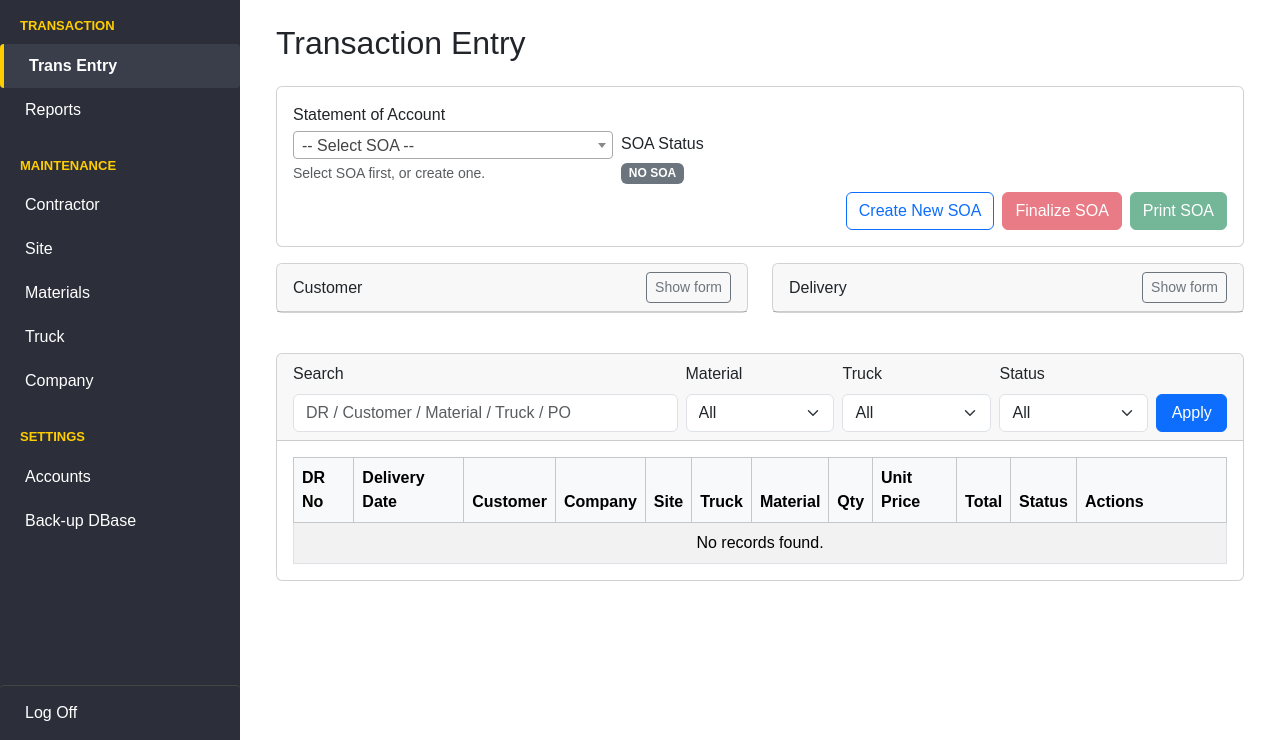
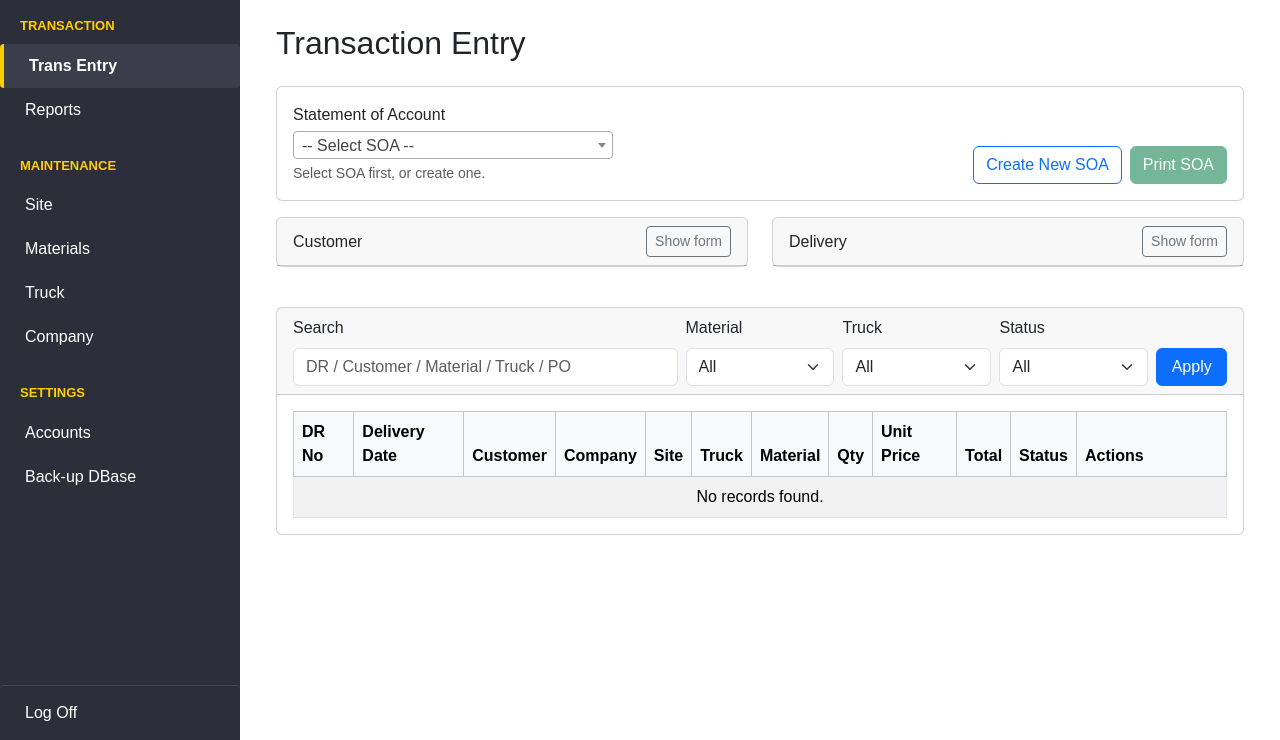
Before and after one commit to ryxnp/aggresand-sales, a PHP site: page /main.php in a window 1280 px wide. Shown: the part 60-800 px from the top of the page. Run offline with PHP 8.4, Linux system fonts and the light colour scheme; a user stored in the database is signed in; data comes from the database, SQL or seed files in the repository; some libraries are stand-ins or nearby versions.

Commit message:
Removed Contractor & Finalization Process

```diff
--- /dev/null
+++ b/config/settings.php
@@ -0,0 +1,4 @@
+<?php
+define('ENABLE_CONTRACTOR', false);
+
+?>
--- a/include/sidebar.php
+++ b/include/sidebar.php
@@ -8,7 +8,7 @@
 
     <div class="sidebar-section">
       <div class="sidebar-title">MAINTENANCE</div>
-      <div class="sidebar-link" data-page="contractor.php">Contractor</div>
+      <!-- <div class="sidebar-link" data-page="contractor.php">Contractor</div> -->
       <div class="sidebar-link" data-page="site.php">Site</div>
       <div class="sidebar-link" data-page="materials.php">Materials</div>
       <div class="sidebar-link" data-page="truck.php">Truck</div>
--- a/js/trans_entry.js
+++ b/js/trans_entry.js
@@ -341,8 +341,6 @@ function initCollapseToggles() {
 function initSOABar() {
         const $soaSelect = $('#soa_select');
         const $soaHidden = $('#soa_id');
-        const $badge = $('#soa_status_badge');
-        const $btnFinalize = $('#btn_finalize_soa');
         const $btnPrint = $('#btn_print_soa');
         const $btnCreate = $('#btn_open_create_soa');
 
@@ -356,30 +354,18 @@ function initSOABar() {
             $('#delivery-form').toggleClass('opacity-50', disabled);
         }
 
-        function setBadge(status) {
-            $badge.removeClass();
-            if (!status) {
-                $badge.addClass('badge bg-secondary').text('NO SOA');
-            } else if (status === 'finalized') {
-                $badge.addClass('badge bg-success').text('FINALIZED');
-            } else {
-                $badge.addClass('badge bg-warning text-dark').text('DRAFT');
-            }
-        }
-
         function applySOAState(soaId) {
-            const status = window.SOA_STATUS_MAP?.[soaId] || '';
 
     $soaHidden.val(soaId || '');
-            setBadge(status);
 
-            const isFinal = status === 'finalized';
-            disableDelivery(!soaId || isFinal);
+    // Disable delivery ONLY if no SOA
+    disableDelivery(!soaId);
 
-            $btnFinalize.prop('disabled', !soaId || isFinal);
+    // Create SOA button
     $btnCreate.prop('disabled', !!soaId);
 
-            if (soaId && isFinal) {
+    // ✅ PRINT: enabled whenever SOA exists
+    if (soaId) {
         $btnPrint
             .attr('href', 'pages/reports_print.php?soa_id=' + soaId)
             .css({ pointerEvents: 'auto', opacity: 1 });
@@ -405,9 +391,4 @@ function initSOABar() {
             $soaSelect.val(initialSOA).trigger('change.select2');
         }
         applySOAState($soaSelect.val());
-
-        $btnFinalize.on('click', function () {
-            if (!confirm('Finalize this SOA?\nThis cannot be undone.')) return;
-            this.closest('form').submit();
-        });
     }
--- a/pages/reports_print.php
+++ b/pages/reports_print.php
@@ -44,10 +44,6 @@ $soa = $soaStmt->fetch(PDO::FETCH_ASSOC);
 
 if (!$soa) {
     die('SOA not found');
-}
-
-if ($soa['status'] !== 'finalized') {
-    die('SOA is not finalized');
 }
 
 /* =========================
--- a/pages/trans_entry.php
+++ b/pages/trans_entry.php
@@ -18,7 +18,7 @@ $soa = null;
 
 if ($soa_id > 0) {
     $stmt = $conn->prepare("
-        SELECT soa_id, soa_no, company_id, site_id, terms, status
+        SELECT soa_id, soa_no, company_id, site_id, terms
         FROM statement_of_account
         WHERE soa_id = :id AND is_deleted = 0
         LIMIT 1
@@ -117,46 +117,6 @@ if ($_SERVER['REQUEST_METHOD'] === 'POST') {
 
                 $_SESSION['alert'] = ['type' => 'success', 'message' => "SOA created ($soa_no)"];
                 header("Location: /main.php#trans_entry.php?soa_id=".$newSOAId);
-                exit;
-            }
-
-            if ($action === 'finalize') {
-                $soa_id_post = (int)($_POST['soa_id'] ?? 0);
-                if ($soa_id_post <= 0) throw new Exception('Invalid SOA');
-
-                $stmt = $conn->prepare("
-                    SELECT * FROM statement_of_account
-                    WHERE soa_id = :id AND is_deleted = 0
-                    LIMIT 1
-                ");
-                $stmt->execute([':id' => $soa_id_post]);
-                $oldSOA = $stmt->fetch(PDO::FETCH_ASSOC);
-                if (!$oldSOA) throw new Exception('SOA not found');
-
-                if (($oldSOA['status'] ?? '') === 'finalized') {
-                    throw new Exception('SOA already finalized');
-                }
-
-                $audit = audit_on_update($admin);
-
-                $upd = $conn->prepare("
-                    UPDATE statement_of_account
-                    SET status = 'finalized',
-                        billing_date = CURRENT_DATE,
-                        date_edited = :date_edited,
-                        edited_by = :edited_by
-                    WHERE soa_id = :id
-                ");
-                $upd->execute([
-                    ':id'         => $soa_id_post,
-                    ':date_edited'=> $audit['date_edited'],
-                    ':edited_by'  => $audit['edited_by'],
-                ]);
-
-                audit_log('statement_of_account', $soa_id_post, 'FINALIZE', $oldSOA, ['status' => 'finalized'], $admin);
-
-                $_SESSION['alert'] = ['type' => 'success', 'message' => 'SOA finalized (Deliveries locked)'];
-                header("Location: /main.php#trans_entry.php?soa_id=".$soa_id_post);
                 exit;
             }
 
@@ -324,7 +284,6 @@ if ($_SERVER['REQUEST_METHOD'] === 'POST') {
             $soaStmt->execute([':id' => $soa_id_post]);
             $soaRow = $soaStmt->fetch(PDO::FETCH_ASSOC);
             if (!$soaRow) throw new Exception('Invalid SOA selected');
-            if (($soaRow['status'] ?? '') === 'finalized') throw new Exception('SOA is finalized. Deliveries are locked.');
 
             // normalize once
             $dr_no = trim((string)$dr_no);
@@ -442,9 +401,6 @@ if ($_SERVER['REQUEST_METHOD'] === 'POST') {
                 if (!empty($oldData['soa_id'])) {
                     $chk = $conn->prepare("SELECT status FROM statement_of_account WHERE soa_id=:sid AND is_deleted=0");
                     $chk->execute([':sid'=>$oldData['soa_id']]);
-                    if ($chk->fetchColumn() === 'finalized') {
-                        throw new Exception('Delivery belongs to a finalized SOA');
-                    }
                 }
 
                 $audit = audit_on_update($admin);
@@ -561,7 +517,6 @@ $soas = $conn->query("
     JOIN company co ON s.company_id = co.company_id
     JOIN site si ON s.site_id = si.site_id
     WHERE s.is_deleted = 0
-      AND s.status IN ('draft','finalized')
     ORDER BY s.date_created DESC, s.soa_id DESC
 ")->fetchAll(PDO::FETCH_ASSOC);
 
@@ -786,19 +741,6 @@ $queryBase = http_build_query([
                 </div>
             </div>
 
-            <div style="min-width:220px;">
-                <label class="form-label mb-1">SOA Status</label><br>
-                <?php
-                $badge = 'secondary';
-                $label = 'No SOA Selected';
-                if ($soa) {
-                    if ($soa['status'] === 'finalized') { $badge='success'; $label='Finalized'; }
-                    else { $badge='danger'; $label=ucfirst($soa['status']); }
-                }
-                ?>
-                <span class="badge bg-<?= $badge ?>" id="soa_status_badge"><?= htmlspecialchars($label) ?></span>
-            </div>
-
             <div class="ms-auto d-flex gap-2">
                 <button type="button"
                         class="btn btn-outline-primary"
@@ -809,30 +751,13 @@ $queryBase = http_build_query([
                     Create New SOA
                 </button>
 
-                <form method="POST" action="pages/trans_entry.php" class="m-0 p-0">
-                    <input type="hidden" name="form_type" value="soa">
-                    <input type="hidden" name="action" value="finalize">
-                    <input type="hidden" name="soa_id" value="<?= (int)$soa_id ?>">
-                    <button type="button"
-                            class="btn btn-danger"
-                            id="btn_finalize_soa"
-                            <?= (!$soa || $soa['status'] === 'finalized') ? 'disabled' : '' ?>>
-                        Finalize SOA
-                    </button>
-
-                </form>
-
                 <a class="btn btn-success"
-                id="btn_print_soa"
-                target="_blank"
-                href="<?= ($soa && $soa['status'] !== 'draft')
-                        ? 'pages/reports_print.php?soa_id='.(int)$soa_id
-                        : '#' ?>"
-                style="<?= ($soa && $soa['status'] !== 'draft')
-                        ? ''
-                        : 'pointer-events:none; opacity:.6;' ?>">
-                    Print SOA
-                </a>
+                    id="btn_print_soa"
+                    target="_blank"
+                    href="<?= $soa ? 'pages/reports_print.php?soa_id='.(int)$soa_id : '#' ?>"
+                    <?= !$soa ? 'style="pointer-events:none; opacity:.6;"' : '' ?>>
+                        Print SOA
+                    </a>
             </div>
 
         </div>
@@ -943,15 +868,11 @@ $queryBase = http_build_query([
                 </div>
 
                 <div id="deliveryFormCollapse" class="collapse">
-                    <?php $soaLocked = (!$soa || ($soa['status'] ?? '') === 'finalized'); ?>
+                    <?php $soaLocked = (!$soa); ?>
 
                     <?php if (!$soa): ?>
                         <div class="alert alert-warning m-3">
                             Please select or create an SOA to enable delivery entry.
-                        </div>
-                    <?php elseif (($soa['status'] ?? '') === 'finalized'): ?>
-                        <div class="alert alert-info m-3">
-                            This SOA is finalized. Deliveries are locked.
                         </div>
                     <?php endif; ?>
 
@@ -1037,7 +958,7 @@ $queryBase = http_build_query([
                                 </select>
                             </div>
 
-                            <button type="submit" class="btn btn-success" <?= ($soa && ($soa['status'] ?? '') === 'finalized') ? 'disabled' : '' ?> id="delivery-submit-btn">
+                            <button type="submit" class="btn btn-success" id="delivery-submit-btn">
                                 Save Delivery
                             </button>
                             <button type="button"
@@ -1184,7 +1105,7 @@ $queryBase = http_build_query([
                                     <input type="hidden" name="action" value="delete">
                                     <input type="hidden" name="del_id" value="<?= (int)$r['del_id'] ?>">
                                     <input type="hidden" name="soa_id" value="<?= (int)$soa_id ?>">
-                                    <button class="btn btn-sm btn-danger" <?= ($soa && ($soa['status'] ?? '') === 'finalized') ? 'disabled' : '' ?>>Delete</button>
+                                    <button class="btn btn-sm btn-danger">Delete</button>
                                 </form>
                             </td>
                         </tr>
@@ -1290,12 +1211,7 @@ $queryBase = http_build_query([
 </div>
 
 <script>
-window.currentSOAStatus = <?= json_encode($soa['status'] ?? null) ?>;
 window.currentSOAId     = <?= json_encode($soa_id) ?>;
-
-window.SOA_STATUS_MAP = <?= json_encode(
-  array_column($soas, 'status', 'soa_id')
-) ?>;
 
 document.addEventListener('shown.bs.modal', function (event) {
     if (event.target.id !== 'soaCreateModal') return;
```
Also changed, not shown: process/soa/create.php (+38 -76 lines), process/soa/delete.php (+22 -36 lines), process/soa/update.php (+45 -55 lines), archive/contractor.js (renamed from js/contractor.js), archive/contractor.php (renamed from pages/contractor.php), archive/finalize.php (renamed from process/soa/finalize.php). Lines whose indentation alone changed are shown as unchanged.
